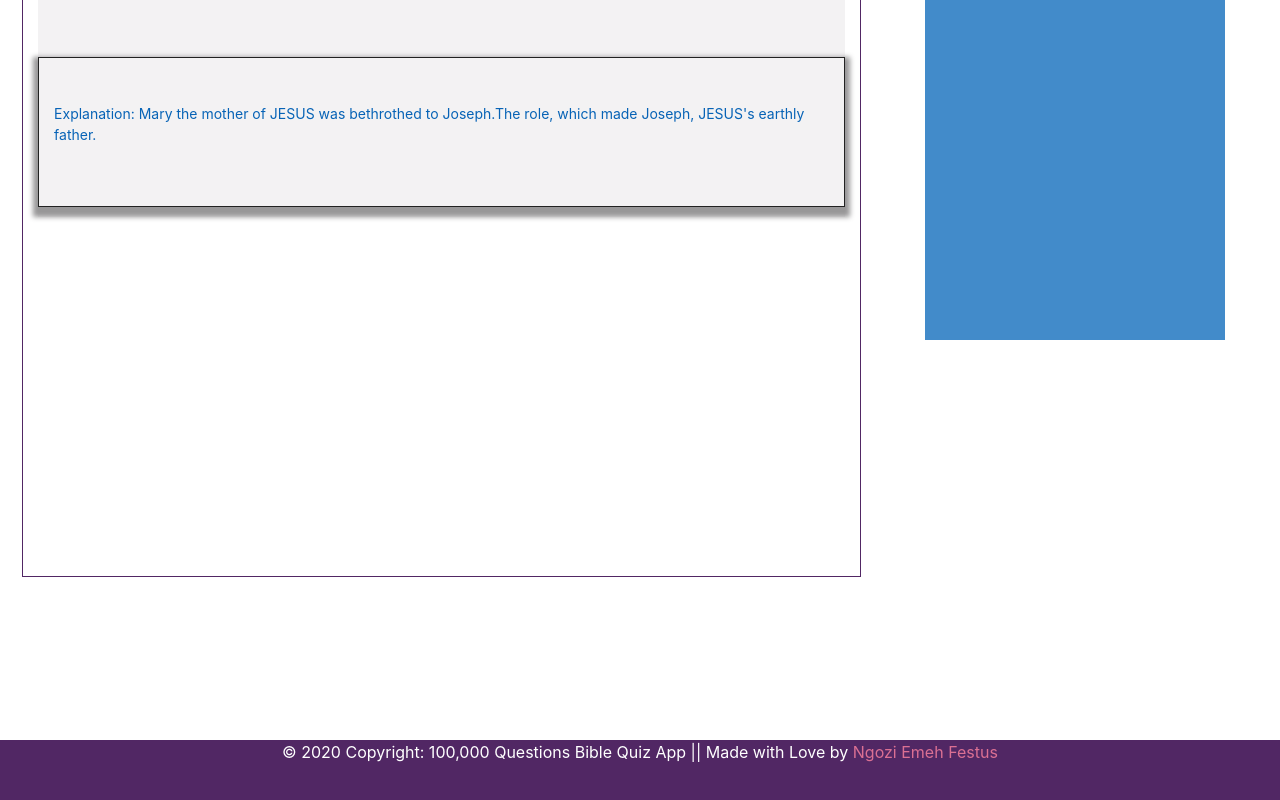
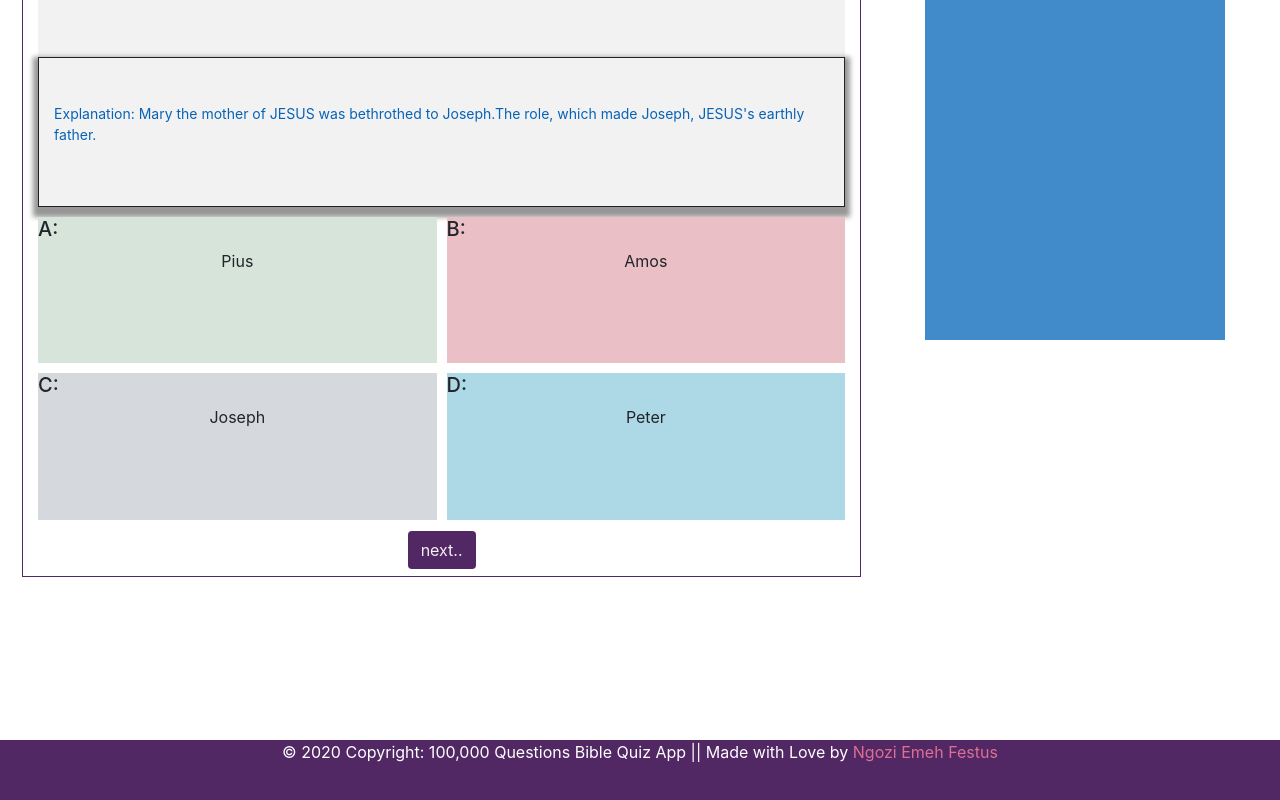
Before and after one commit to NgoziEmeh/Bible-quiz-web-app-frontend, an Angular app: page /question in a window 1280 px wide. Shown: the part 712-1512 px from the top of the page. Built offline with nearby package versions, Linux system fonts and the light colour scheme.

Commit message:
ans margins

```diff
--- a/src/app/question/question.component.css
+++ b/src/app/question/question.component.css
@@ -66,7 +66,7 @@
 /* Score allocation table area */
 .question-ans-area{
     width: 100%;
-    height: 1000px;
+    height: 1200px;
     display: flex;
     flex-direction: row;
 }
@@ -285,3 +285,86 @@ thead{
     box-shadow: 0px 5px 5px 5px #989798;
 
 }
+
+/* Answer options area */
+.ans-options{
+    height: 38%;
+    width: 100%;
+    display: flex;
+    flex-direction: column;
+}
+/* all first row */
+.option-row1{
+    width: 100%;
+    height: 50%;
+    display: flex;
+    flex-direction: row;
+    margin-bottom: 10px;
+
+
+}
+.option-1{
+    width: 50%;
+    height: 100%;
+    background: #D7E4D9;
+    cursor: pointer;
+    margin-right: 5px;
+
+
+}
+
+.option-2{
+    width: 50%;
+    height: 100%;
+    background: #EABFC5;
+    margin-left: 5px;
+    cursor: pointer;
+}
+/* all 2nd role */
+.option-row2{
+    width: 100%;
+    height: 50%;
+    display: flex;
+    flex-direction: row;
+}
+
+.option-3{
+    width: 50%;
+    height: 100%;
+    background: #D5D8DC;
+    margin-right: 5px;
+    cursor: pointer;
+
+}
+
+.option-4{
+    width: 50%;
+    height: 100%;
+    background: lightblue;
+    margin-left: 5px;
+    cursor: pointer;
+
+}
+
+.ans{
+    display: flex;
+    justify-content: center;
+    align-items: center;
+
+}
+
+/* The next question button */
+.next-button{
+    height: 7%;
+    width: 100%;
+    display: flex;
+    justify-content: center;
+    align-items: center;
+    margin-top: 2px;
+
+
+}
+.btn-indigo{
+    background: #512764;
+    color: #F3F2F3;
+}
--- a/src/app/question/question.component.html
+++ b/src/app/question/question.component.html
@@ -43,7 +43,33 @@
 
                    </div>
                 </div>
-                <div class="ans-options"></div>
+                <div class="ans-options">
+                    <div class="option-row1">
+                            <div class="option-1">
+                                <h5>A:</h5>
+                                <p class="ans">Pius</p>
+                            </div>
+                            <div class="option-2">
+                                    <h5>B:</h5>
+                                    <p class="ans">Amos</p>
+                            </div>
+                    </div>
+                    <div class="option-row2">
+                            <div class="option-3">
+                                    <h5>C:</h5>
+                                    <p class="ans">Joseph</p>
+                            </div>
+                            <div class="option-4">
+                                    <h5>D:</h5>
+                                    <p class="ans">Peter</p>
+                            </div>
+                    </div>
+
+
+                </div>
+                <div class="next-button">
+                    <a href="#" class="btn btn-indigo">next..</a>
+                </div>
 
             </div>
 
```
